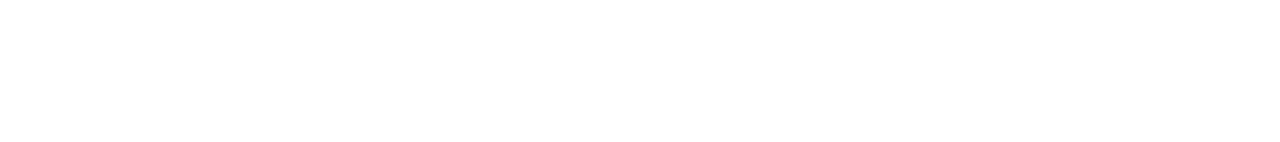
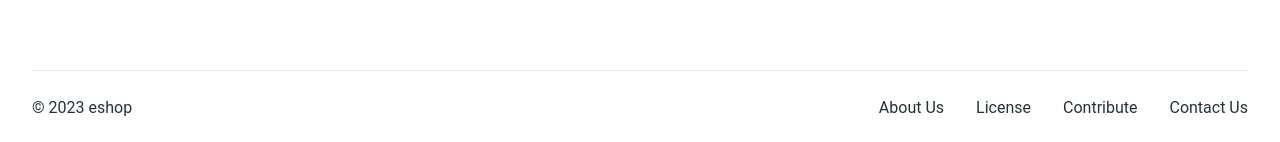
Before and after one commit to zalish-shawon/brand-shop-client, a React (Vite) app: page / in a window 1280 px wide. Shown: the part 1346-1488 px from the top of the page. Before the commit the page ends 1416 px from the top, so only its background shows below. Built offline with nearby package versions, Linux system fonts and the light colour scheme.

Commit message:
footer added

```diff
--- a/package.json
+++ b/package.json
@@ -10,6 +10,7 @@
     "preview": "vite preview"
   },
   "dependencies": {
+    "@material-tailwind/react": "^2.1.3",
     "localforage": "^1.10.0",
     "match-sorter": "^6.3.1",
     "react": "^18.2.0",
--- a/src/components/Footer/Footer.jsx
+++ b/src/components/Footer/Footer.jsx
@@ -1,9 +1,53 @@
-
+import { Typography } from "@material-tailwind/react";
 const Footer = () => {
     return (
-        <div>
-
-        </div>
+        <footer className="flex w-full flex-row flex-wrap items-center justify-center gap-y-6 gap-x-12 border-t border-blue-gray-50 py-6 text-center md:justify-between">
+      <Typography color="blue-gray" className="font-normal">
+        &copy; 2023 eshop
+      </Typography>
+      <ul className="flex flex-wrap items-center gap-y-2 gap-x-8">
+        <li>
+          <Typography
+            as="a"
+            href="#"
+            color="blue-gray"
+            className="font-normal transition-colors hover:text-blue-500 focus:text-blue-500"
+          >
+            About Us
+          </Typography>
+        </li>
+        <li>
+          <Typography
+            as="a"
+            href="#"
+            color="blue-gray"
+            className="font-normal transition-colors hover:text-blue-500 focus:text-blue-500"
+          >
+            License
+          </Typography>
+        </li>
+        <li>
+          <Typography
+            as="a"
+            href="#"
+            color="blue-gray"
+            className="font-normal transition-colors hover:text-blue-500 focus:text-blue-500"
+          >
+            Contribute
+          </Typography>
+        </li>
+        <li>
+          <Typography
+            as="a"
+            href="#"
+            color="blue-gray"
+            className="font-normal transition-colors hover:text-blue-500 focus:text-blue-500"
+          >
+            Contact Us
+          </Typography>
+        </li>
+      </ul>
+    </footer>
     );
 };
 
--- a/src/components/Header/Header.jsx
+++ b/src/components/Header/Header.jsx
@@ -1,5 +1,4 @@
-import { Link, NavLink } from "react-router-dom";
-import Hero from "../Hero/Hero";
+import {  NavLink } from "react-router-dom";
 
 const Header = () => {
     return (
--- a/src/components/Hero/Hero.jsx
+++ b/src/components/Hero/Hero.jsx
@@ -1,6 +1,5 @@
 /* eslint-disable react/no-unknown-property */
 
-import Brand from "../Brand/Brand";
 
 const Hero = () => {
     return (
--- a/src/components/Home/Home.jsx
+++ b/src/components/Home/Home.jsx
@@ -3,7 +3,7 @@
 
 const Home = () => {
     return (
-        <div className="w-[95%] mx-auto">
+        <div >
             <Hero></Hero>
             <Brand></Brand>
         </div>
--- a/src/components/mainLayouts/MainLayouts.jsx
+++ b/src/components/mainLayouts/MainLayouts.jsx
@@ -4,7 +4,7 @@
 
 const MainLayouts = () => {
     return (
-        <div>
+        <div className="w-[95%] mx-auto">
             <Header></Header>
             <Outlet></Outlet>
             <Footer></Footer>
--- a/tailwind.config.js
+++ b/tailwind.config.js
@@ -1,11 +1,21 @@
-/** @type {import('tailwindcss').Config} */
-export default {
-  content: [
-    "./index.html",
-    "./src/**/*.{js,ts,jsx,tsx}",
-  ],
+// /** @type {import('tailwindcss').Config} */
+// export default {
+//   content: [
+//     "./index.html",
+//     "./src/**/*.{js,ts,jsx,tsx}",
+//   ],
+//   theme: {
+//     extend: {},
+//   },
+//   plugins: [require("daisyui")],
+// }
+
+const withMT = require("@material-tailwind/react/utils/withMT");
+
+module.exports = withMT({
+  content: ["./index.html", "./src/**/*.{vue,js,ts,jsx,tsx}"],
   theme: {
     extend: {},
   },
   plugins: [require("daisyui")],
-}
+});
```
Also changed, not shown: 1 other file (tests, documents, lock files or other folders).
